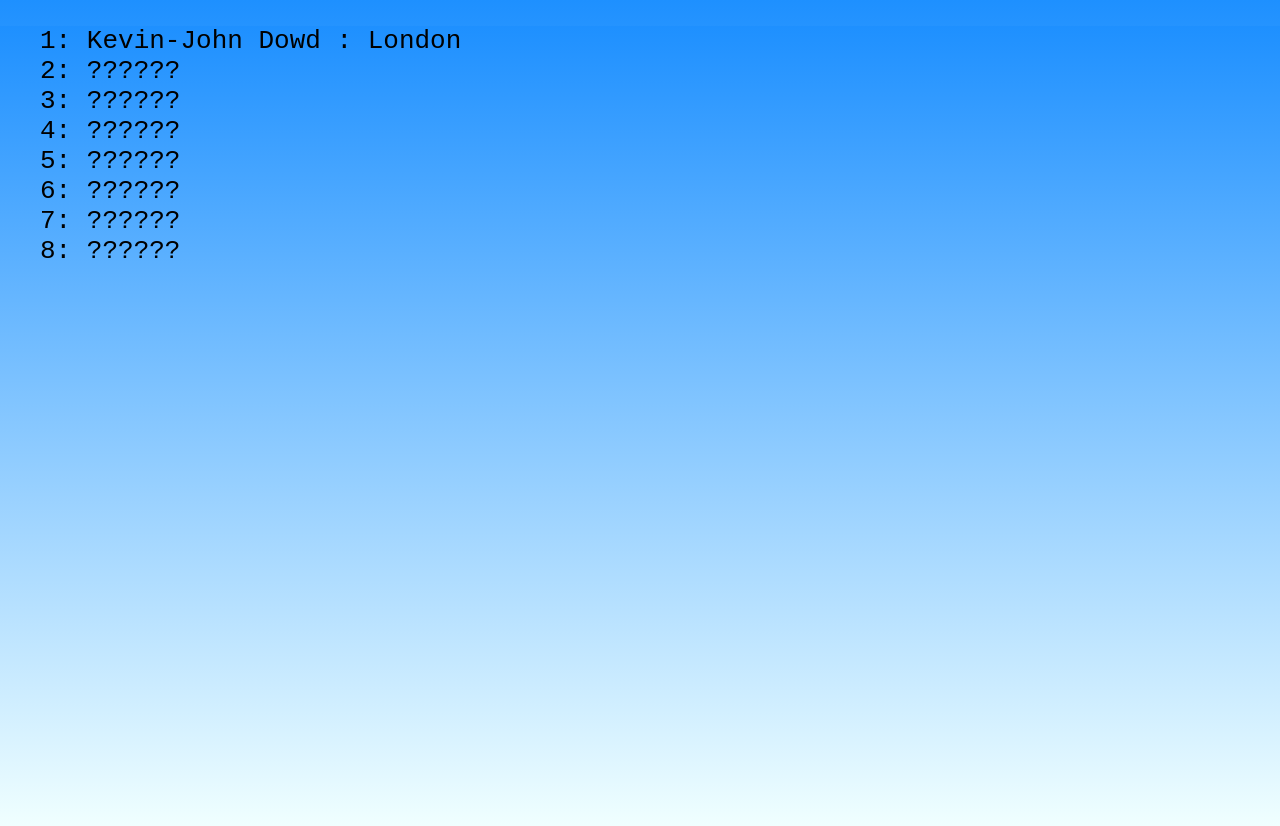
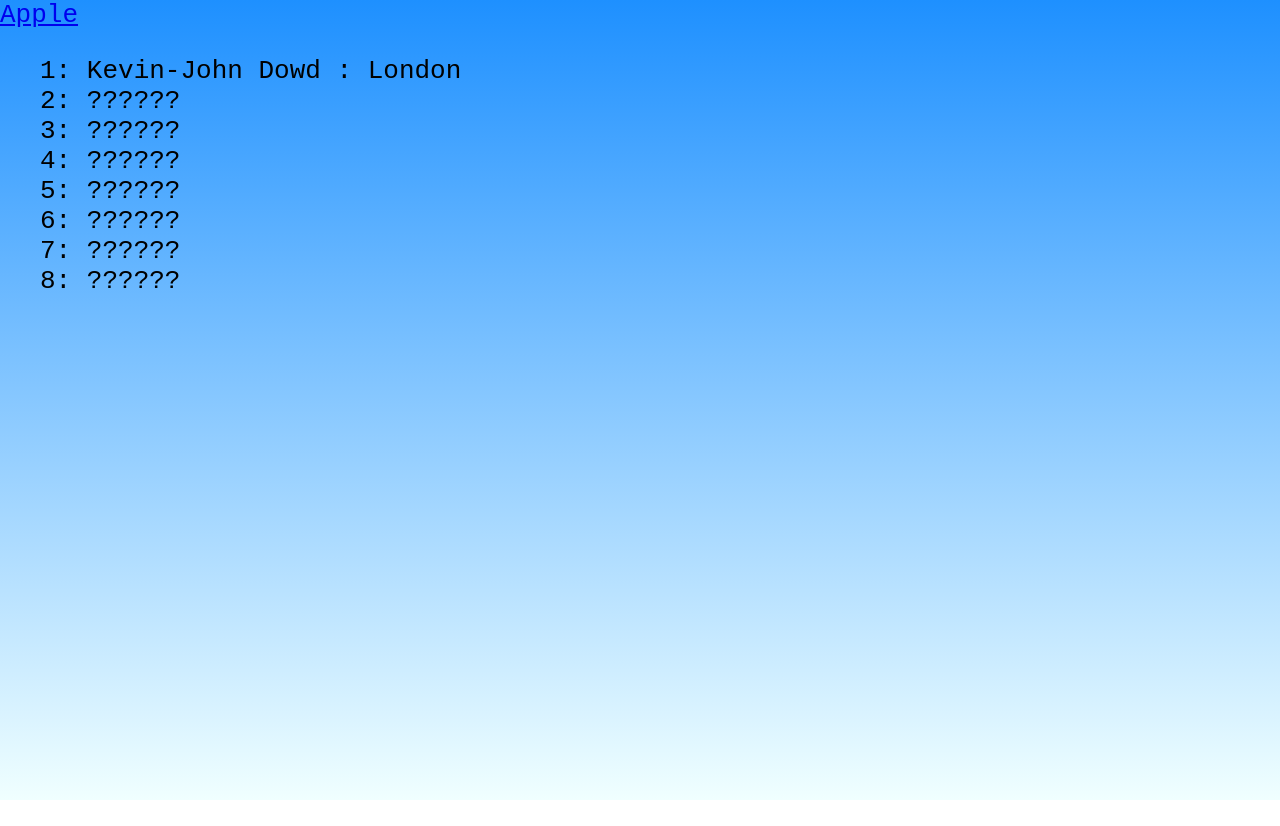
Before and after one commit to kdowd/mondayGitProj, a plain HTML site: page index.html in a window 1280 px wide. After the commit the page ends 800 px from the top, so only its background shows below. Drawn offline with Linux system fonts and the light colour scheme.

Commit message:
added link to apple

```diff
--- a/index.html
+++ b/index.html
@@ -32,6 +32,7 @@
     </style>
   </head>
   <body>
+    <a href="apple.com">Apple</a>
     <ul>
       <li>Kevin-John Dowd : London</li>
       <li>??????</li>
```
